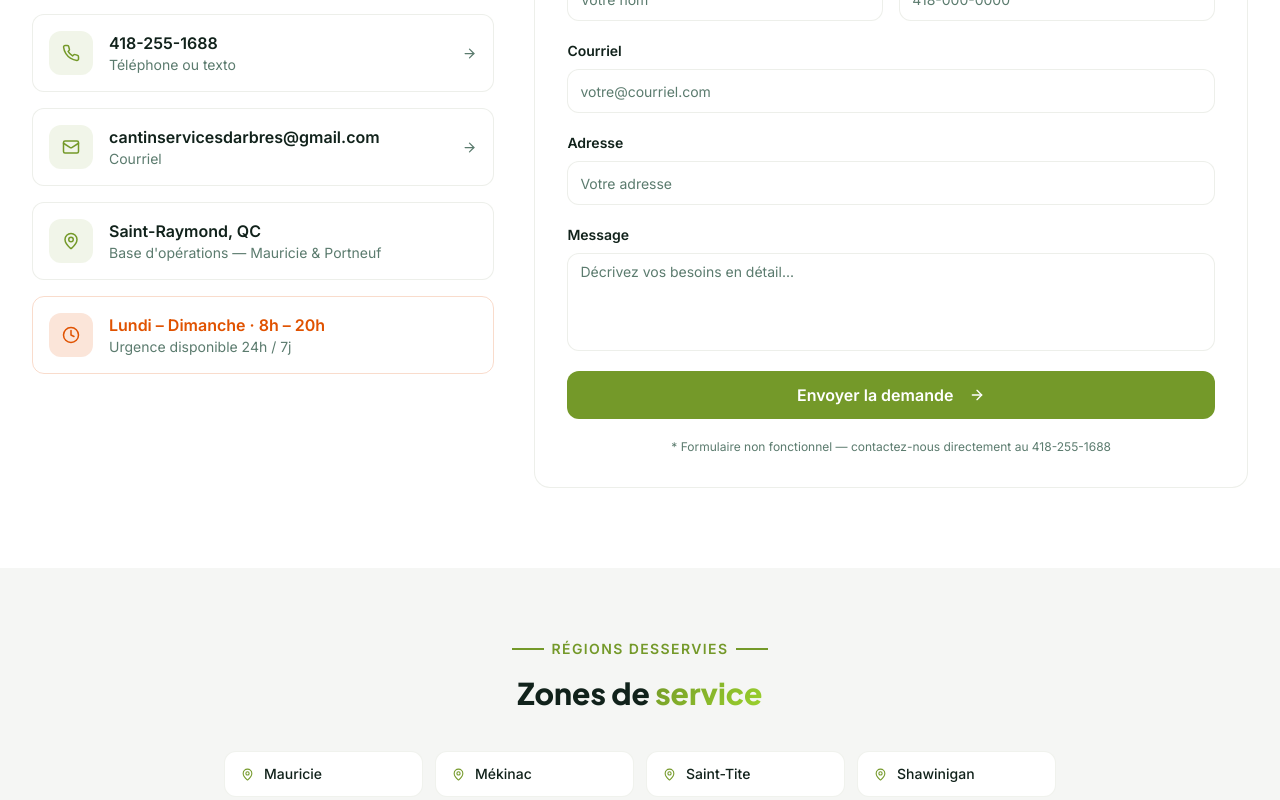
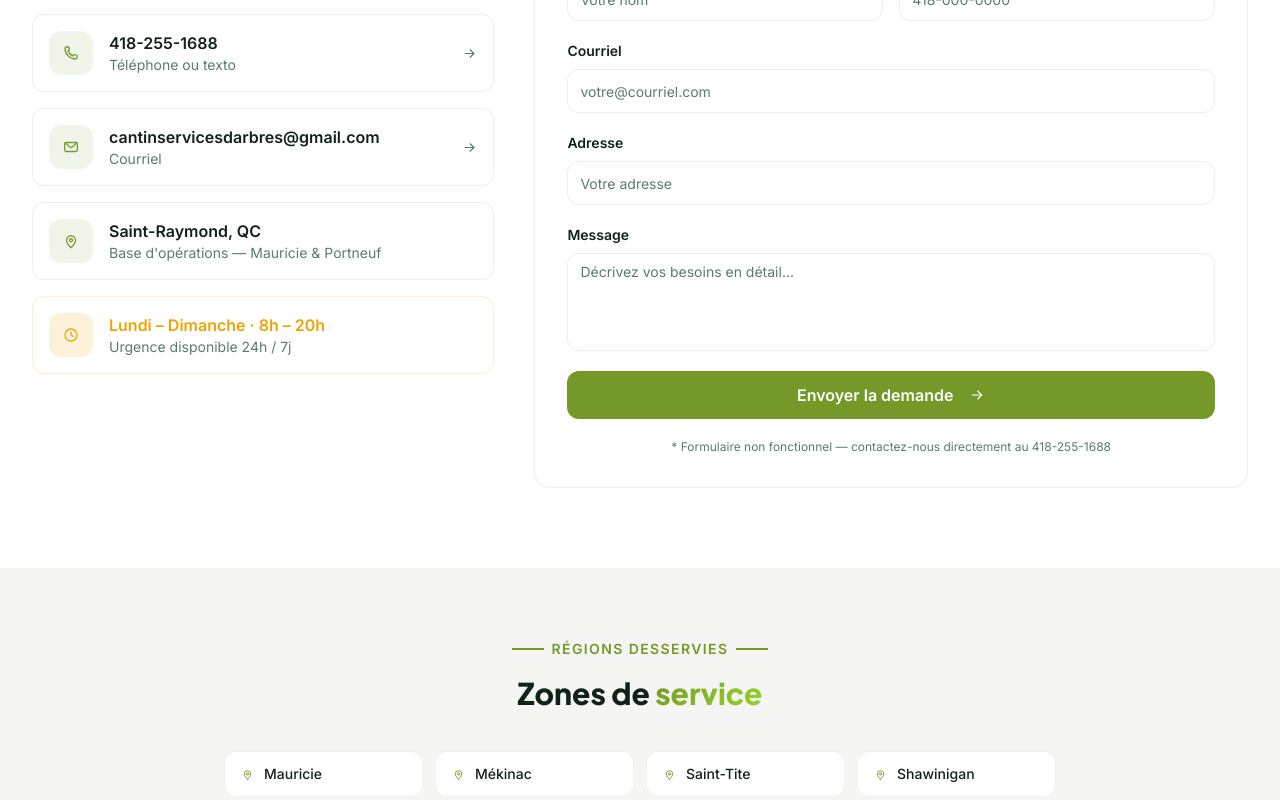
Before and after one commit to hayz0622/cantinServices, a React (Vite) app: page /contactez-nous in a window 1280 px wide. Shown: the part 1040-1840 px from the top of the page. Built offline with nearby package versions, Linux system fonts and the light colour scheme.

Commit message:
Refonte des icônes et palette accent orange-jaune

```diff
--- /dev/null
+++ b/src/components/ModernIcons.tsx
@@ -0,0 +1,164 @@
+import { cn } from "@/lib/utils";
+import type { SVGProps } from "react";
+
+type IconProps = SVGProps<SVGSVGElement> & {
+  size?: number;
+};
+
+const BaseIcon = ({ className, size = 24, children, ...props }: IconProps) => (
+  <svg
+    viewBox="0 0 24 24"
+    width={size}
+    height={size}
+    fill="none"
+    stroke="currentColor"
+    strokeWidth="1.7"
+    strokeLinecap="round"
+    strokeLinejoin="round"
+    className={cn("shrink-0", className)}
+    {...props}
+  >
+    {children}
+  </svg>
+);
+
+export const ArrowIcon = (props: IconProps) => (
+  <BaseIcon {...props}>
+    <path d="M5 12h14" />
+    <path d="m13 6 6 6-6 6" />
+  </BaseIcon>
+);
+
+export const CheckBadgeIcon = (props: IconProps) => (
+  <BaseIcon {...props}>
+    <path d="M12 2.5 9.8 4.8l-3.2-.1-.1 3.2L4.2 10l2.3 2.2-.1 3.2 3.2.1 2.2 2.3 2.2-2.3 3.2-.1-.1-3.2 2.3-2.2-2.3-2.1-.1-3.2-3.2.1z" />
+    <path d="m9 12 2 2 4-4" />
+  </BaseIcon>
+);
+
+export const TreeCutIcon = (props: IconProps) => (
+  <BaseIcon {...props}>
+    <path d="M12 3 7 10h3l-3 5h4l-2 4" />
+    <path d="M13 9h4l-2 3h3l-3 5" />
+    <path d="M9 21h6" />
+  </BaseIcon>
+);
+
+export const PruningIcon = (props: IconProps) => (
+  <BaseIcon {...props}>
+    <circle cx="7" cy="8" r="2.3" />
+    <circle cx="7" cy="16" r="2.3" />
+    <path d="m9 9 8 8" />
+    <path d="m9 15 8-8" />
+  </BaseIcon>
+);
+
+export const CableIcon = (props: IconProps) => (
+  <BaseIcon {...props}>
+    <path d="M4 19c2-5 5-8 8-8s6 3 8 8" />
+    <path d="M6 5v6" />
+    <path d="M18 5v6" />
+    <path d="M6 5h12" />
+  </BaseIcon>
+);
+
+export const TrimIcon = (props: IconProps) => (
+  <BaseIcon {...props}>
+    <path d="M6 16c0-5 4-8 8-8" />
+    <path d="M6 16c1.5 1.8 3.2 2.7 5.1 2.7" />
+    <path d="M13 7c2.6 0 5 2 5 4.8" />
+    <path d="M4 20h16" />
+  </BaseIcon>
+);
+
+export const PlantationIcon = (props: IconProps) => (
+  <BaseIcon {...props}>
+    <path d="M12 4v15" />
+    <path d="M12 8c0-2.4 2-4 4-4-0.1 2.8-1.5 5-4 5" />
+    <path d="M12 10c0-2.4-2-4-4-4 0.1 2.8 1.5 5 4 5" />
+    <path d="M6 20h12" />
+  </BaseIcon>
+);
+
+export const SoilIcon = (props: IconProps) => (
+  <BaseIcon {...props}>
+    <path d="M4 15c2-2 4-2 6 0s4 2 6 0 4-2 4 0" />
+    <circle cx="8" cy="10" r="1.5" />
+    <circle cx="13" cy="8" r="1.3" />
+    <circle cx="17" cy="11" r="1.2" />
+    <path d="M4 20h16" />
+  </BaseIcon>
+);
+
+export const EmergencyIcon = (props: IconProps) => (
+  <BaseIcon {...props}>
+    <path d="M12 4 3.8 18h16.4z" />
+    <path d="M12 9v4" />
+    <circle cx="12" cy="15.5" r="0.6" fill="currentColor" stroke="none" />
+  </BaseIcon>
+);
+
+export const SnowRopeIcon = (props: IconProps) => (
+  <BaseIcon {...props}>
+    <path d="M12 3v18" />
+    <path d="m7.5 5 9 14" />
+    <path d="m16.5 5-9 14" />
+    <path d="M4 9h16" />
+    <path d="M4 15h16" />
+  </BaseIcon>
+);
+
+export const CertificationIcon = (props: IconProps) => (
+  <BaseIcon {...props}>
+    <circle cx="12" cy="9" r="4" />
+    <path d="m9.8 14.5-1.3 5 3.5-2 3.5 2-1.3-5" />
+  </BaseIcon>
+);
+
+export const ServiceHeartIcon = (props: IconProps) => (
+  <BaseIcon {...props}>
+    <path d="M6.5 5.5A3.5 3.5 0 0 0 3 9c0 4.5 9 9.5 9 9.5S21 13.5 21 9a3.5 3.5 0 0 0-6-2.5L12 9l-3-2.5a3.5 3.5 0 0 0-2.5-1z" />
+  </BaseIcon>
+);
+
+export const AvailabilityIcon = (props: IconProps) => (
+  <BaseIcon {...props}>
+    <circle cx="12" cy="12" r="8" />
+    <path d="M12 7v5l3 2" />
+  </BaseIcon>
+);
+
+export const PhoneIcon = (props: IconProps) => (
+  <BaseIcon {...props}>
+    <path d="M6 4h3l1 4-2 1.5a14 14 0 0 0 6.5 6.5L16 14l4 1v3c0 1-0.8 2-1.9 2C10.5 20 4 13.5 4 5.9 4 4.8 5 4 6 4z" />
+  </BaseIcon>
+);
+
+export const MailIcon = (props: IconProps) => (
+  <BaseIcon {...props}>
+    <rect x="3.5" y="6" width="17" height="12" rx="2" />
+    <path d="m4.5 7 7.5 6 7.5-6" />
+  </BaseIcon>
+);
+
+export const LocationIcon = (props: IconProps) => (
+  <BaseIcon {...props}>
+    <path d="M12 21s6-5.6 6-10a6 6 0 1 0-12 0c0 4.4 6 10 6 10z" />
+    <circle cx="12" cy="11" r="2" />
+  </BaseIcon>
+);
+
+export const ClockIcon = (props: IconProps) => (
+  <BaseIcon {...props}>
+    <circle cx="12" cy="12" r="8" />
+    <path d="M12 8v4l3 2" />
+  </BaseIcon>
+);
+
+export const MessageIcon = (props: IconProps) => (
+  <BaseIcon {...props}>
+    <rect x="3" y="5" width="18" height="12" rx="3" />
+    <path d="M8 17v3l4-3" />
+    <path d="M8 10h8" />
+  </BaseIcon>
+);
--- a/src/index.css
+++ b/src/index.css
@@ -24,7 +24,7 @@
     --secondary-foreground: 0 0% 100%;
 
     /* Deep vivid orange accent */
-    --accent: 22 100% 44%;
+    --accent: 42 95% 47%;
     --accent-foreground: 0 0% 100%;
 
     --muted: 80 12% 94%;
@@ -70,7 +70,7 @@
     --secondary-foreground: 155 35% 10%;
     --muted: 155 20% 16%;
     --muted-foreground: 80 10% 62%;
-    --accent: 35 90% 52%;
+    --accent: 45 92% 56%;
     --accent-foreground: 0 0% 100%;
     --destructive: 0 62.8% 30.6%;
     --destructive-foreground: 0 0% 98%;
@@ -115,7 +115,7 @@
     background-clip: text;
   }
   .text-gradient-amber {
-    background: linear-gradient(135deg, hsl(22, 100%, 44%) 0%, hsl(22, 100%, 56%) 100%);
+    background: linear-gradient(135deg, hsl(42, 95%, 47%) 0%, hsl(48, 96%, 56%) 100%);
     -webkit-background-clip: text;
     -webkit-text-fill-color: transparent;
     background-clip: text;
--- a/src/pages/Apprendre.tsx
+++ b/src/pages/Apprendre.tsx
@@ -136,7 +136,7 @@ const Apprendre = () => {
       <section className="relative gradient-hero py-24 text-center overflow-hidden">
         <div className="absolute inset-0 pointer-events-none">
           <div className="absolute top-1/3 -left-20 w-72 h-72 rounded-full opacity-10 blur-3xl" style={{ background: "hsl(80,58%,38%)" }} />
-          <div className="absolute bottom-1/3 -right-20 w-72 h-72 rounded-full opacity-10 blur-3xl" style={{ background: "hsl(22,100%,44%)" }} />
+          <div className="absolute bottom-1/3 -right-20 w-72 h-72 rounded-full opacity-10 blur-3xl" style={{ background: "hsl(42,95%,47%)" }} />
         </div>
         <div className="container relative">
           <motion.div
--- a/src/pages/ContactezNous.tsx
+++ b/src/pages/ContactezNous.tsx
@@ -1,4 +1,4 @@
-import { Phone, Mail, MapPin, Clock, ArrowRight, MessageSquare } from "lucide-react";
+import { ArrowIcon, ClockIcon, LocationIcon, MailIcon, MessageIcon, PhoneIcon } from "@/components/ModernIcons";
 import { motion } from "framer-motion";
 import { Input } from "@/components/ui/input";
 import { Textarea } from "@/components/ui/textarea";
@@ -25,7 +25,7 @@ const zones = [
 
 const contactItems = [
   {
-    icon: Phone,
+    icon: PhoneIcon,
     label: "Téléphone",
     value: "418-255-1688",
     sub: "Appelez ou textez",
@@ -33,7 +33,7 @@ const contactItems = [
     accent: false,
   },
   {
-    icon: Mail,
+    icon: MailIcon,
     label: "Courriel",
     value: "cantinservicesdarbres@gmail.com",
     sub: "Réponse rapide",
@@ -41,7 +41,7 @@ const contactItems = [
     accent: false,
   },
   {
-    icon: MapPin,
+    icon: LocationIcon,
     label: "Adresse",
     value: "Saint-Raymond, QC",
     sub: "Base d'opérations",
@@ -49,7 +49,7 @@ const contactItems = [
     accent: false,
   },
   {
-    icon: Clock,
+    icon: ClockIcon,
     label: "Heures",
     value: "Lundi – Dimanche",
     sub: "8h – 20h · Urgence 24/7",
@@ -74,7 +74,7 @@ const ContactezNous = () => {
       <section className="relative gradient-hero py-24 text-center overflow-hidden">
         <div className="absolute inset-0 pointer-events-none">
           <div className="absolute top-1/3 -left-20 w-72 h-72 rounded-full opacity-10 blur-3xl" style={{ background: "hsl(80,58%,38%)" }} />
-          <div className="absolute bottom-1/3 -right-20 w-72 h-72 rounded-full opacity-10 blur-3xl" style={{ background: "hsl(22,100%,44%)" }} />
+          <div className="absolute bottom-1/3 -right-20 w-72 h-72 rounded-full opacity-10 blur-3xl" style={{ background: "hsl(42,95%,47%)" }} />
         </div>
         <div className="container relative">
           <motion.div
@@ -83,7 +83,7 @@ const ContactezNous = () => {
             transition={{ duration: 0.6 }}
           >
             <div className="inline-flex items-center gap-2 text-accent font-bold text-xs uppercase tracking-widest mb-6 bg-accent/15 border border-accent/20 px-4 py-1.5 rounded-full">
-              <MessageSquare size={12} />
+              <MessageIcon size={12} />
               Prenons contact
             </div>
             <h1 className="text-4xl md:text-6xl font-display font-extrabold text-white mb-5 leading-tight">
@@ -173,13 +173,13 @@ const ContactezNous = () => {
                   className="flex items-center gap-4 group p-4 rounded-xl border border-border/60 bg-white hover:border-primary/30 hover:bg-primary/4 transition-all duration-200"
                 >
                   <div className="w-11 h-11 bg-primary/10 rounded-xl flex items-center justify-center group-hover:bg-primary/20 transition-colors">
-                    <Phone className="text-primary" size={18} />
+                    <PhoneIcon className="text-primary" size={18} />
                   </div>
                   <div>
                     <p className="font-bold group-hover:text-primary transition-colors">418-255-1688</p>
                     <p className="text-sm text-muted-foreground">Téléphone ou texto</p>
                   </div>
-                  <ArrowRight size={15} className="ml-auto text-muted-foreground group-hover:text-primary group-hover:translate-x-1 transition-all" />
+                  <ArrowIcon size={15} className="ml-auto text-muted-foreground group-hover:text-primary group-hover:translate-x-1 transition-all" />
                 </a>
 
                 <a
@@ -187,18 +187,18 @@ const ContactezNous = () => {
                   className="flex items-center gap-4 group p-4 rounded-xl border border-border/60 bg-white hover:border-primary/30 hover:bg-primary/4 transition-all duration-200"
                 >
                   <div className="w-11 h-11 bg-primary/10 rounded-xl flex items-center justify-center group-hover:bg-primary/20 transition-colors">
-                    <Mail className="text-primary" size={18} />
+                    <MailIcon className="text-primary" size={18} />
                   </div>
                   <div className="min-w-0">
                     <p className="font-bold group-hover:text-primary transition-colors truncate">cantinservicesdarbres@gmail.com</p>
                     <p className="text-sm text-muted-foreground">Courriel</p>
                   </div>
-                  <ArrowRight size={15} className="ml-auto shrink-0 text-muted-foreground group-hover:text-primary group-hover:translate-x-1 transition-all" />
+                  <ArrowIcon size={15} className="ml-auto shrink-0 text-muted-foreground group-hover:text-primary group-hover:translate-x-1 transition-all" />
                 </a>
 
                 <div className="flex items-center gap-4 p-4 rounded-xl border border-border/60 bg-white">
                   <div className="w-11 h-11 bg-primary/10 rounded-xl flex items-center justify-center">
-                    <MapPin className="text-primary" size={18} />
+                    <LocationIcon className="text-primary" size={18} />
                   </div>
                   <div>
                     <p className="font-bold">Saint-Raymond, QC</p>
@@ -208,7 +208,7 @@ const ContactezNous = () => {
 
                 <div className="flex items-center gap-4 p-4 rounded-xl border border-accent/20 bg-accent/6">
                   <div className="w-11 h-11 bg-accent/15 rounded-xl flex items-center justify-center">
-                    <Clock className="text-accent" size={18} />
+                    <ClockIcon className="text-accent" size={18} />
                   </div>
                   <div>
                     <p className="font-bold text-accent">Lundi – Dimanche · 8h – 20h</p>
@@ -298,7 +298,7 @@ const ContactezNous = () => {
                     className="w-full bg-primary text-white hover:bg-primary/90 rounded-xl h-12 font-bold text-base transition-all duration-200 hover:shadow-glow-primary group"
                   >
                     Envoyer la demande
-                    <ArrowRight size={16} className="ml-2 group-hover:translate-x-1 transition-transform" />
+                    <ArrowIcon size={16} className="ml-2 group-hover:translate-x-1 transition-transform" />
                   </Button>
 
                   <p className="text-xs text-muted-foreground text-center">
@@ -344,7 +344,7 @@ const ContactezNous = () => {
                 key={z}
                 className="flex items-center gap-2.5 bg-white rounded-xl px-4 py-3 border border-border/50 text-sm font-medium hover:bg-primary/6 hover:border-primary/20 hover:text-primary transition-all duration-200"
               >
-                <MapPin size={13} className="text-primary shrink-0" />
+                <LocationIcon size={13} className="text-primary shrink-0" />
                 <span>{z}</span>
               </div>
             ))}
```
Also changed, not shown: src/pages/Index.tsx (+39 -27 lines), src/pages/NosServices.tsx (+23 -13 lines).
